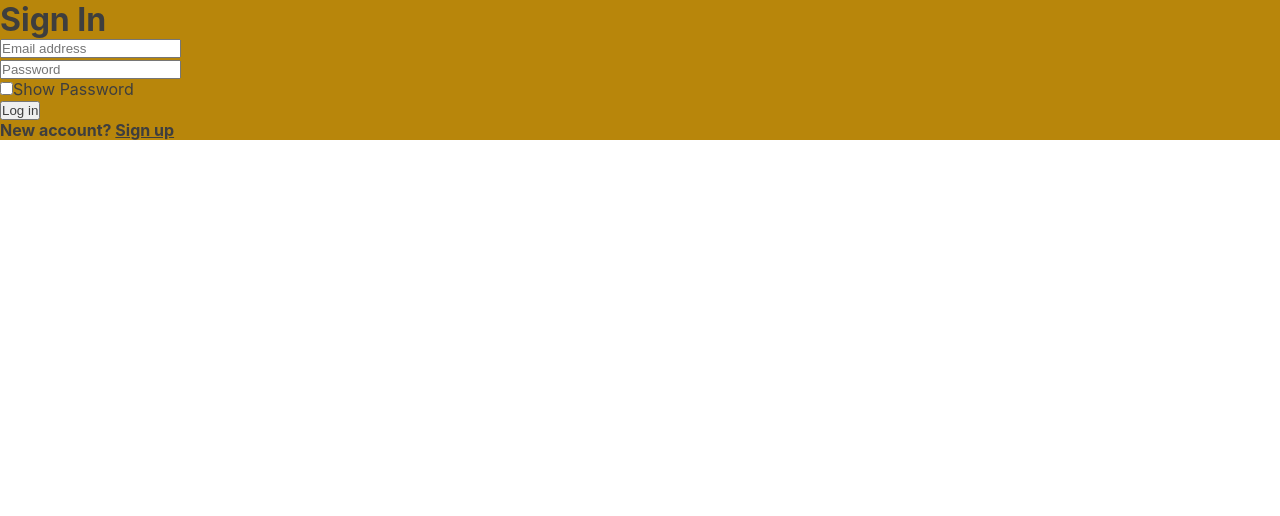
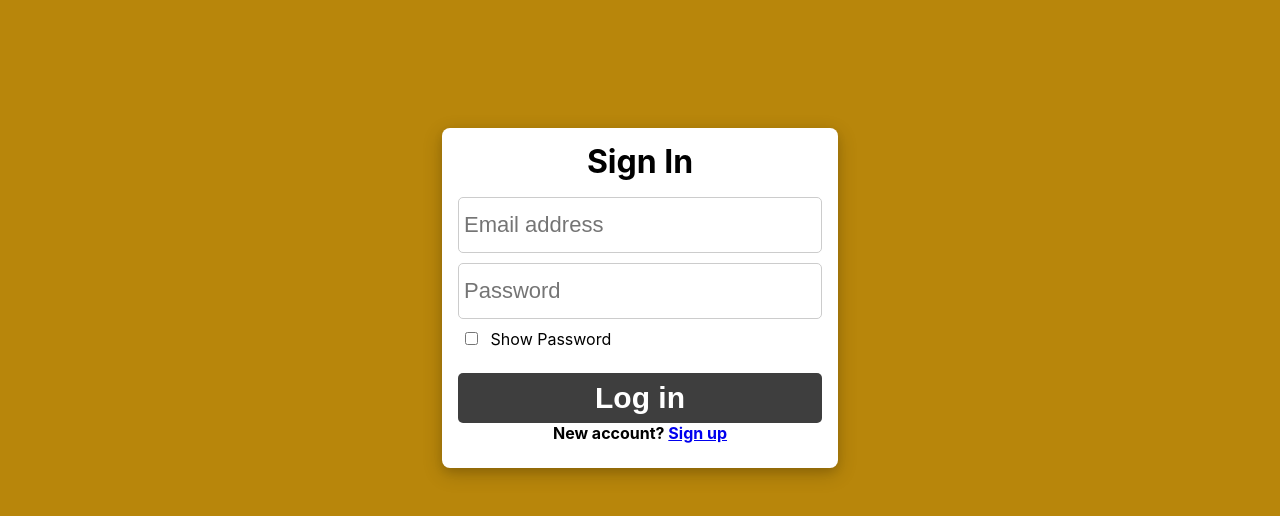
Before and after one commit to JeanPaul-AbiZeid/Address-book, a React (Create React App) app in the folder frontend-react/: page / in a window 1280 px wide. Shown: the top 516 px of the page. Built offline with nearby package versions, Linux system fonts and the light colour scheme.

Commit message:
adding css to the login and sign up page

```diff
--- a/frontend-react/src/App.css
+++ b/frontend-react/src/App.css
@@ -2,15 +2,75 @@
   margin: 0;
   padding: 0;
   box-sizing: border-box;
-  color: rgb(62, 62, 62);
+}
+
+body{
+  background-color: darkgoldenrod;
 }
 
 .main{
-  background-color: darkgoldenrod;
+  width: 100%;
+  margin-top: 10%;
+  display: flex;
+  justify-content: center;
 }
 
-.flex{
+#form {
+  margin-top: 4%;
+}
+
+.form-container {
+  border-radius: 8px;
+  background-color: white;
+  box-shadow: 0 4px 8px 0 rgba(0, 0, 0, 0.1), 0 6px 20px 0 rgba(0, 0, 0, 0.19);
+  text-align: center;
+  width: 396px;
+  padding-bottom: 12px;
+  padding-top: 14px;
+  padding-bottom: 2%;
+}
+
+.form-container input {
+  width: 364px;
+  font-size: 22px;
+  line-height: 2;
+  padding: 5px;
+  margin-bottom: 10px;
+  border-radius: 5px;
+  border: 1px solid #ccc;
+}
+
+#pass {
   display: flex;
+  align-items: center;
+  margin-left: 10px;
+}
+
+#pass input {
+  width: 10%;
+  margin: 0;
+  align-items: center;
+}
+
+.btn {
+  padding: 10px 10px;
+  border: none;
+  border-radius: 5px;
+  cursor: pointer;
+}
+
+.btn-gray {
+  background-color: rgb(62, 62, 62);
+  color: white;
+  font-size: 30px;
+  line-height: 30px;
+  font-weight: bold;
+  width: 364px;
+  margin-top: 6%;
+}
+
+.btn-gray:hover {
+  background-color: rgb(46, 43, 43);
 }
 
 .show{
--- a/frontend-react/src/components/Login.js
+++ b/frontend-react/src/components/Login.js
@@ -15,8 +15,8 @@
     <div className="form-container">
         <h1>Sign In</h1>
         <form id="form">
-                <div className="flex"><input type="text" placeholder="Email address" id="email" onChange={(e) => {setEmail(e.target.value);}}/></div>
-                <div><input type="password" placeholder="Password" id="password" onChange={(e) => {setPassword(e.target.value);}}/></div>
+            <input type="text" placeholder="Email address" id="email" onChange={(e) => {setEmail(e.target.value);}}/><br/>
+            <input type="password" placeholder="Password" id="password" onChange={(e) => {setPassword(e.target.value);}}/>
             <div id="pass">
                 <input type="checkbox" id="toggle" onClick={
                     function reveal() {
```
Lines whose indentation alone changed are shown as unchanged.
